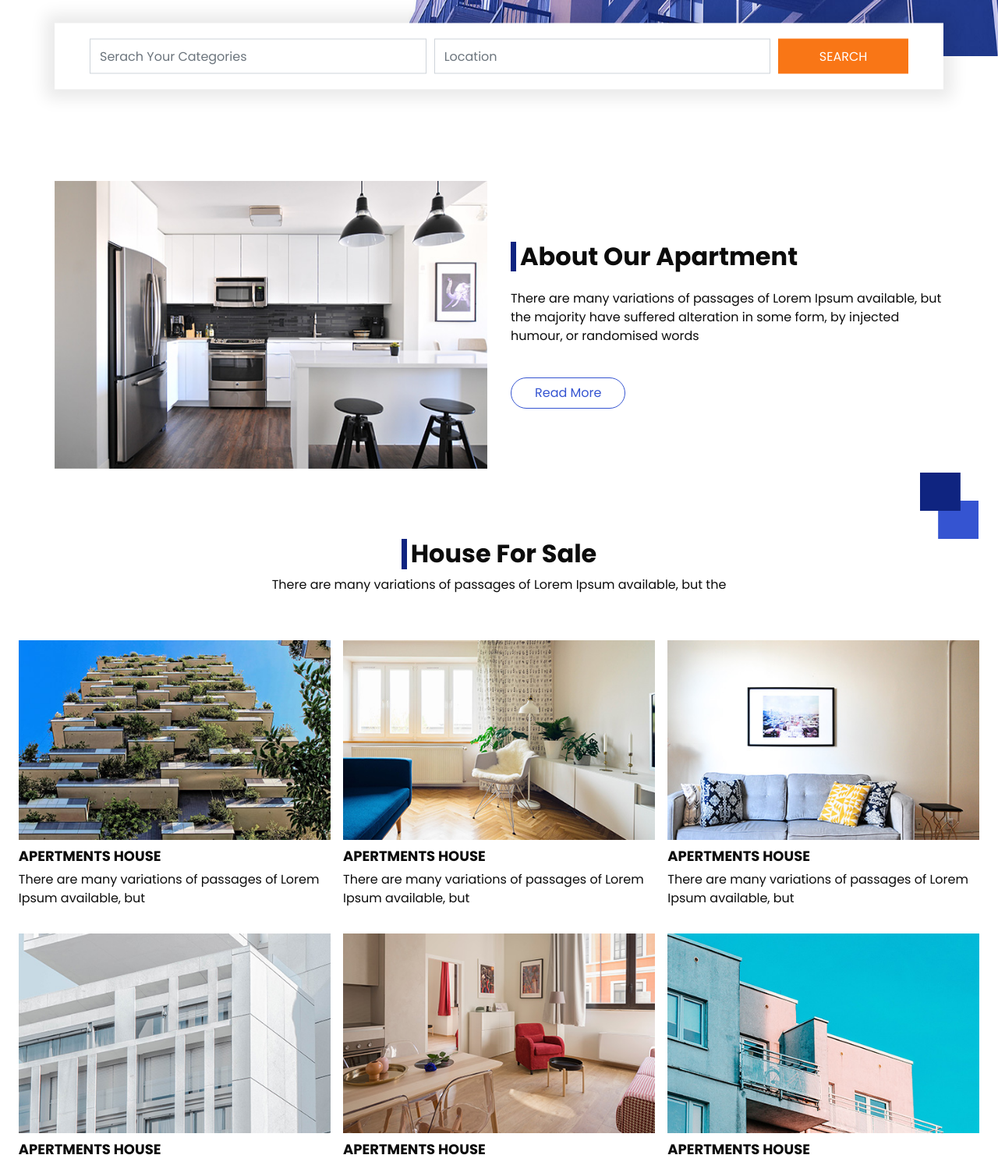
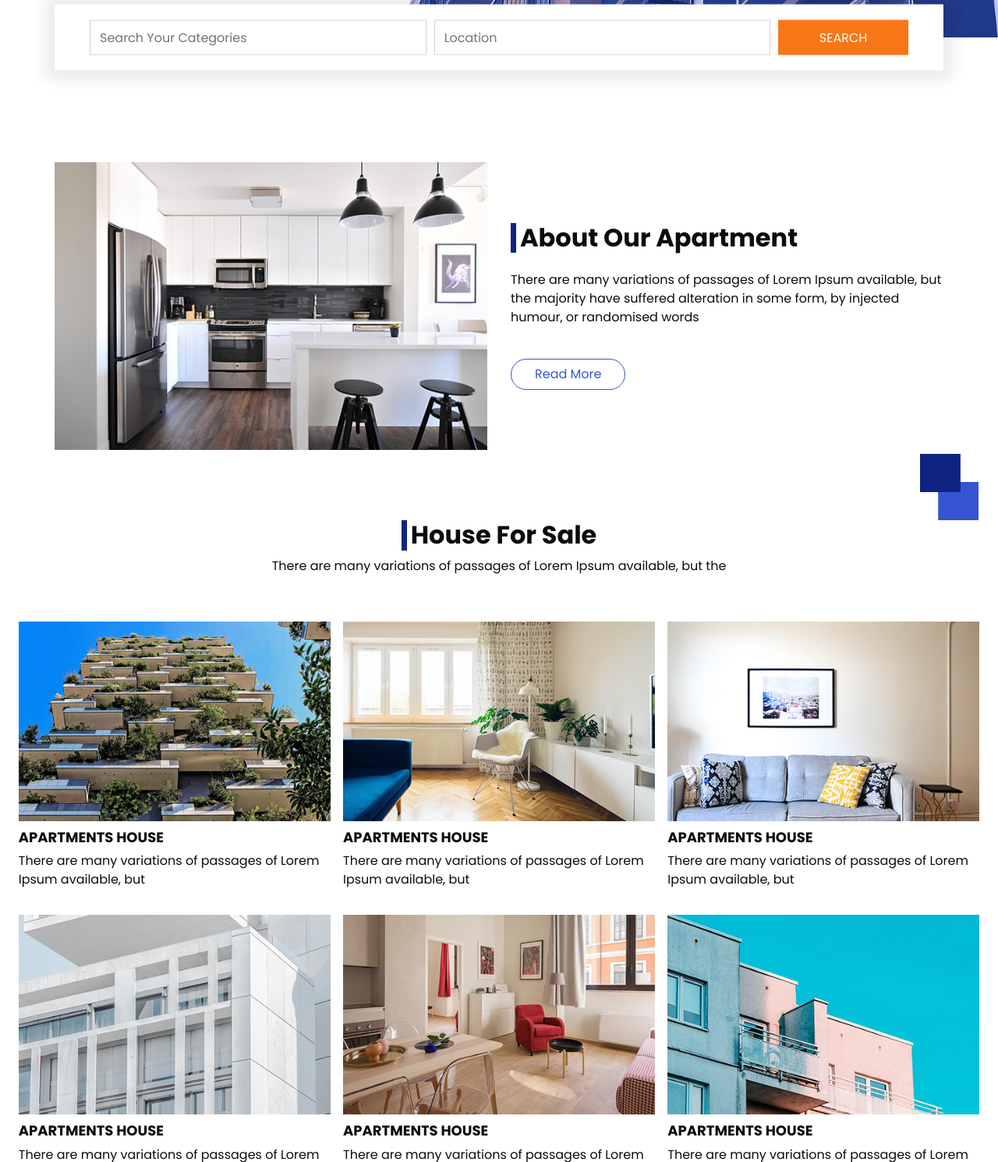
Before and after one commit to Squaremann-008/real-estate-broker, a plain HTML site: page index.html in a window 1280 px wide. Shown: the part 623-2113 px from the top of the page at 78% size. Drawn offline with Linux system fonts and the light colour scheme.

Commit message:
corrections

```diff
--- a/index.html
+++ b/index.html
@@ -12,7 +12,7 @@
   <meta name="description" content="" />
   <meta name="author" content="" />
 
-  <title>Teaser</title>
+  <title>Elite Partnership</title>
 
   <!-- bootstrap core css -->
   <link rel="stylesheet" type="text/css" href="css/bootstrap.css" />
@@ -82,12 +82,12 @@
           <div class="col-md-4 offset-md-1">
             <div class="detail-box">
               <h1>
-                <span> Modern</span> <br>
-                Apartment <br>
-                House
+                <span> Elite</span> <br>
+                Partnerships <br>
+                Homes
               </h1>
               <p>
-                It is a long established fact that a reader will be distracted by the readable content of
+                The Home of your dreams is just a click away
               </p>
               <div class="btn-box">
                 <a href="" class="">
@@ -108,7 +108,7 @@
       <form action="">
         <div class=" form-row">
           <div class="col-md-5">
-            <input type="text" class="form-control" placeholder="Serach Your Categories ">
+            <input type="text" class="form-control" placeholder="Search Your Categories ">
           </div>
           <div class="col-md-5">
             <input type="text" class="form-control" placeholder="Location ">
@@ -182,7 +182,7 @@
           </div>
           <div class="detail-box">
             <h6>
-              apertments house
+              apartments house
             </h6>
             <p>
               There are many variations of passages of Lorem Ipsum available, but
@@ -195,7 +195,7 @@
           </div>
           <div class="detail-box">
             <h6>
-              apertments house
+              apartments house
             </h6>
             <p>
               There are many variations of passages of Lorem Ipsum available, but
@@ -208,7 +208,7 @@
           </div>
           <div class="detail-box">
             <h6>
-              apertments house
+              apartments house
             </h6>
             <p>
               There are many variations of passages of Lorem Ipsum available, but
@@ -221,7 +221,7 @@
           </div>
           <div class="detail-box">
             <h6>
-              apertments house
+              apartments house
             </h6>
             <p>
               There are many variations of passages of Lorem Ipsum available, but
@@ -234,7 +234,7 @@
           </div>
           <div class="detail-box">
             <h6>
-              apertments house
+              apartments house
             </h6>
             <p>
               There are many variations of passages of Lorem Ipsum available, but
@@ -247,7 +247,7 @@
           </div>
           <div class="detail-box">
             <h6>
-              apertments house
+              apartments house
             </h6>
             <p>
               There are many variations of passages of Lorem Ipsum available, but
```
